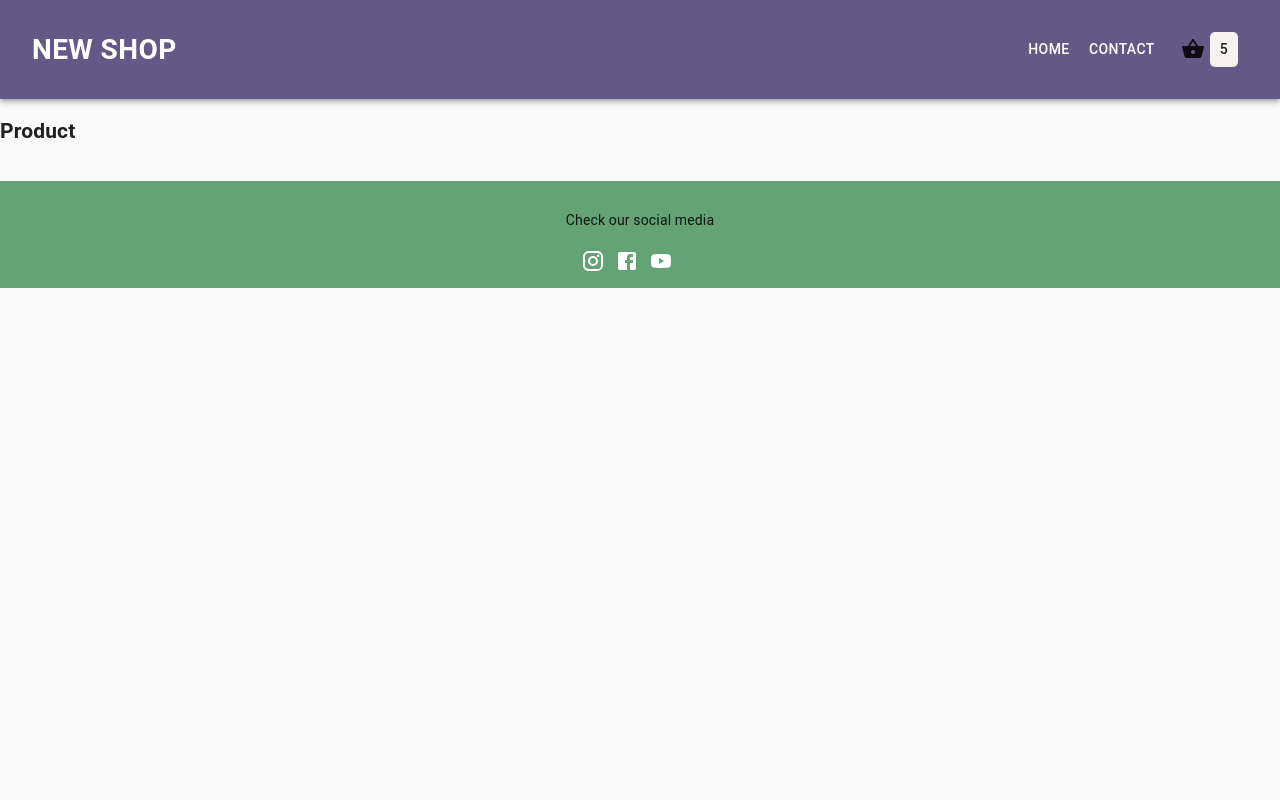
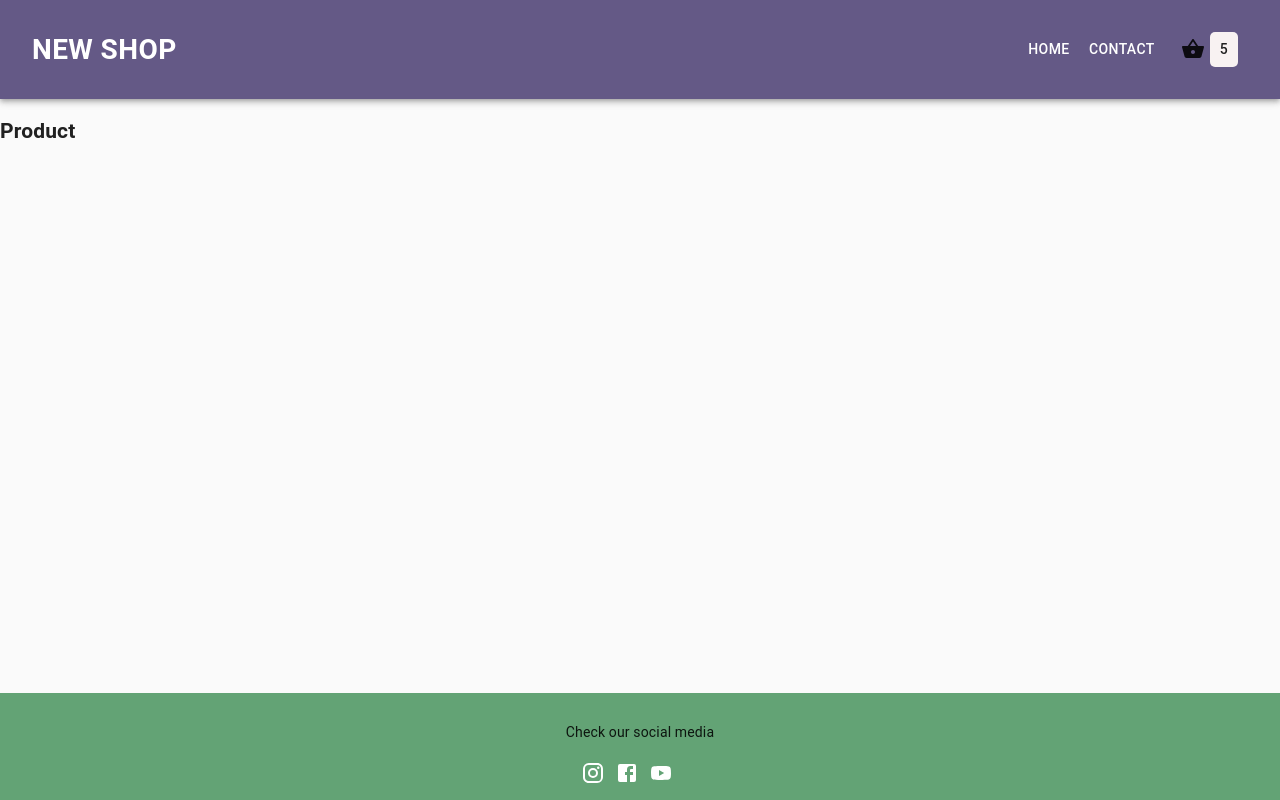
Before and after one commit to pawel-bozemski/react-Shop, a React (Create React App) app: page /product/1 in a window 1280 px wide. Built offline with nearby package versions, Linux system fonts and the light colour scheme.

Commit message:
Make footer stick to bottom

```diff
--- a/src/components/layout/Footer/Footer.module.scss
+++ b/src/components/layout/Footer/Footer.module.scss
@@ -4,6 +4,10 @@
   background: $background-foot;
   margin-top: 35px;
   padding-top: 15px;
+  position:absolute;
+  left:0;
+  bottom:0;
+  right:0;
 
   .foot {
     display: flex;
--- a/src/components/layout/Header/Header.js
+++ b/src/components/layout/Header/Header.js
@@ -16,7 +16,7 @@
         </Button>
         <div className={styles.menu}>
           <Button href="/" color="inherit">Home</Button>
-          <Button color="inherit">Contact</Button>
+          <Button href="/contact" color="inherit">Contact</Button>
           <div className={styles.cart}>
             <Button>
               <ShoppingBasketIcon size="large" />
@@ -25,9 +25,7 @@
               </div>
             </Button>
           </div>
-
         </div>
-
       </Toolbar>
     </AppBar>
   </div>
```
